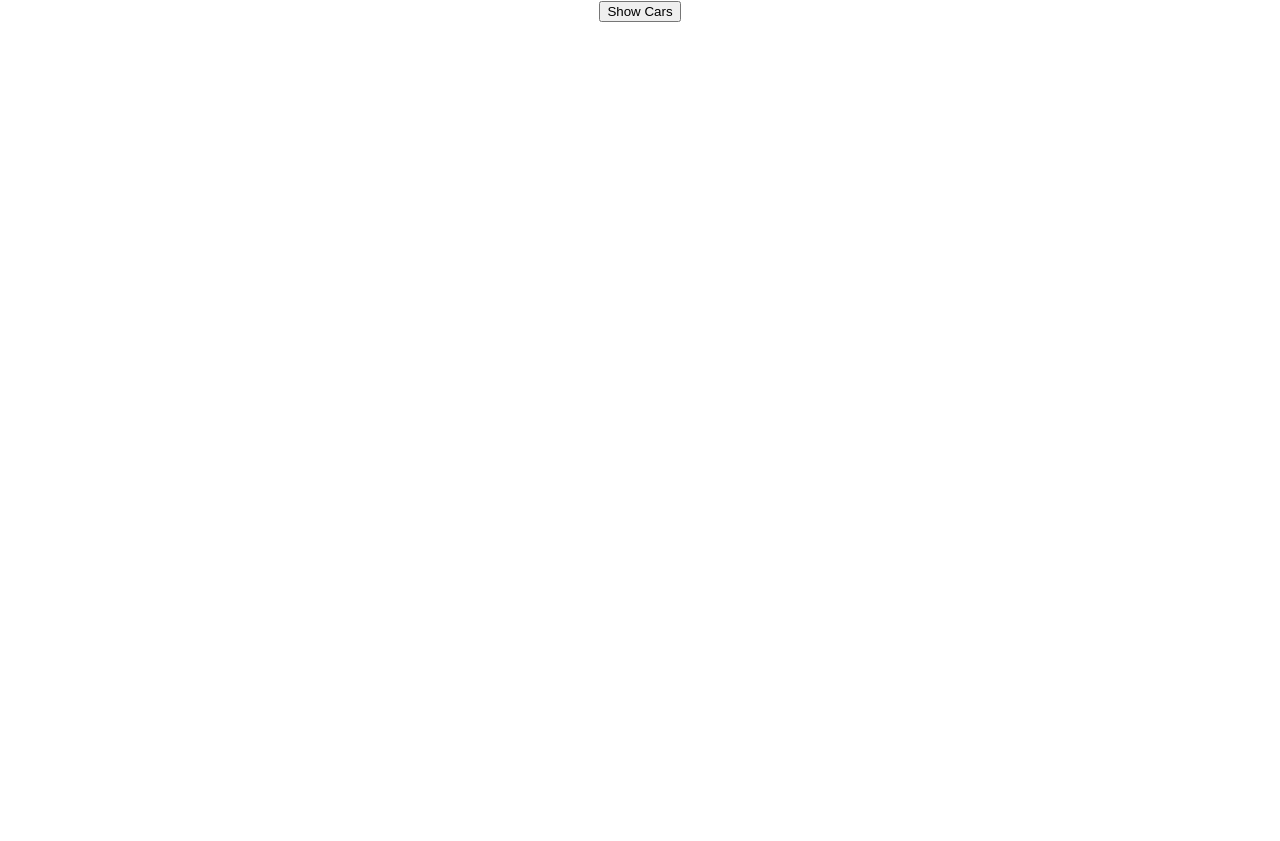
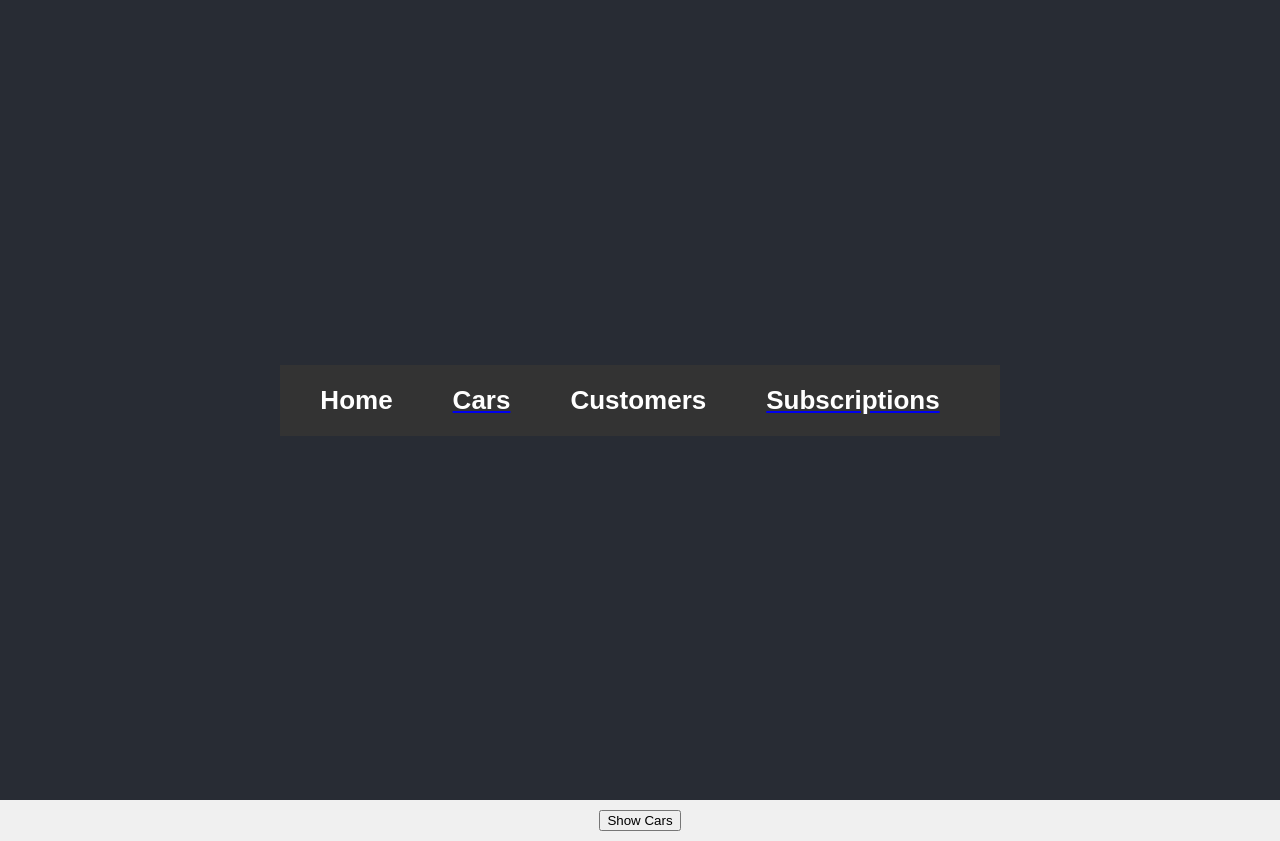
Before and after one commit to WilliELM/Bilabonnement-frontend, a React (Create React App) app in the folder frontend-bilabonnement/: page / in a window 1280 px wide. Before the commit this address had no page. Before the commit the page ends 800 px from the top, so only its background shows below. Built offline with nearby package versions, Linux system fonts and the light colour scheme.

Commit message:
videre arbejde med routing

```diff
--- a/frontend-bilabonnement/src/App.js
+++ b/frontend-bilabonnement/src/App.js
@@ -3,15 +3,23 @@
 import CarList from "./components/lists/carList";
 import SubscriptionList from "./components/lists/subscriptionList";
 import CustomerList from "./components/lists/customerList";
+import Navbar from "./components/websiteComponents/navbar";
 
 function App() {
   return (
       <Router>
           <div className="App">
-              <Link to="/cars" className="navbar-link"> <button  > Show Cars </button> </Link>
+              <header className="App-header">
+                  <Navbar />
+              </header>
+              <div className="content">
+              <Link to="/cars" className="navbar-link"> <button> Show Cars </button> </Link>
               <Routes>
                   <Route path="/cars" element={<CarList />} />
+                  <Route path="/customers" element={<CustomerList />} />
+                  <Route path="/subscriptions" element={<SubscriptionList />} />
               </Routes>
+              </div>
           </div>
       </Router>
 
--- a/frontend-bilabonnement/src/components/websiteComponents/navbar.js
+++ b/frontend-bilabonnement/src/components/websiteComponents/navbar.js
@@ -1 +1,46 @@
-/* Hello */
+import React, { useState } from 'react';
+import { Link } from 'react-router-dom';
+
+function Navbar() {
+    const [showCarsDropdown, setShowCarsDropdown] = useState(false);
+    const [showCustomersDropdown, setShowCustomersDropdown] = useState(false);
+    const [showSubscriptionsDropdown, setShowSubscriptionsDropdown] = useState(false);
+
+
+    const toggleCarsDropdown = () => {
+        setShowCarsDropdown(!showCarsDropdown);
+    };
+
+    const toggleCustomersDropdown = () => {
+        setShowCustomersDropdown(!showCustomersDropdown);
+    };
+
+    const toggleSubscriptionsDropdown = () => {
+        setShowSubscriptionsDropdown(!showSubscriptionsDropdown);
+    };
+
+    return (
+        <nav className='navbar'>
+            <ul className='navbar-list'>
+
+                <li className='navbar-item'>
+                    <Link to="/" className="navbar-link">Home</Link>
+                </li>
+
+                <li className='navbar-item' onClick={toggleCarsDropdown}>
+                    <Link to="/cars"><span className="navbar-link breeds-dropdown">Cars</span> </Link>
+                </li>
+
+                <li className='navbar-item' onClick={toggleCustomersDropdown}>
+                     <span className="navbar-link breeds-dropdown">Customers</span>
+                </li>
+
+                <li className='navbar-item' onClick={toggleSubscriptionsDropdown}>
+                    <Link to="/subscriptions"> <span className="navbar-link breeds-dropdown">Subscriptions</span> </Link>
+                </li>
+            </ul>
+        </nav>
+    );
+}
+
+export default Navbar;
--- a/frontend-bilabonnement/src/index.css
+++ b/frontend-bilabonnement/src/index.css
@@ -38,3 +38,201 @@
   padding: 10px;
   text-align: center;
 }
+
+
+body, h1, ul, li {
+  margin: 0;
+  padding: 0;
+  list-style-type: none;
+}
+
+
+body {
+  background-color: #f0f0f0;
+  font-family: Arial, sans-serif;
+  text-align: center;
+}
+
+h1 {
+  font-size: 36px;
+  color: #333;
+  margin: 20px;
+}
+
+.image-container {
+  display: flex;
+  flex-wrap: wrap;
+  justify-content: center;
+  width: 100%;
+  margin-top: 20px;
+
+}
+
+.container-of-image-container {
+
+  margin: 0 auto;
+}
+
+.image-container img {
+  width: 200px;
+  height: 150px;
+  margin: 10px;
+  border: 10px solid #FFF;
+  border-radius: 4px;
+  transition: transform 0.2s ease-in-out;
+}
+
+
+
+
+.image-container img:hover {
+  cursor: pointer;
+}
+
+.image-container li {
+  margin: 10px;
+  padding: 10px;
+  text-align: center;
+  border-radius: 5px;
+  transition: transform 0.2s ease-in-out;
+}
+
+.image-container .specific-dog {
+  margin: 10px;
+  padding: 10px;
+  border: 4px solid rgb(255, 255, 255);
+  text-align: center;
+  border-radius: 5px;
+  transition: transform 0.2s ease-in-out;
+}
+
+.image-container p {
+  margin: 8px;
+}
+
+.image-container div {
+  margin-top: 10px;
+  text-align: center;
+}
+
+
+.image-container li:hover {
+
+  cursor: pointer;
+}
+
+.dog-card {
+  margin: 10px;
+  padding: 10px;
+  text-align: center;
+}
+
+
+.dog-info {
+  margin-top: 10px;
+}
+
+
+.navbar {
+  background-color: #333;
+  color: #fff;
+  display: flex;
+  justify-content: space-between;
+  align-items: center;
+  padding: 10px 20px;
+}
+
+.navbar-list {
+  list-style: none;
+  padding: 0;
+  display: flex;
+  justify-content: space-around;
+}
+
+.navbar-item {
+  position: relative;
+  margin-right: 20px;
+}
+
+.navbar-link {
+  text-decoration: none;
+  color: #fff;
+  font-weight: bold;
+  padding: 10px 20px;
+  display: block;
+  cursor: pointer;
+  transition: background-color 0.2s ease;
+}
+
+.navbar-link:hover {
+  background-color: #555;
+  border-radius: 5px;
+}
+
+.dropdown-menu {
+  position: absolute;
+  top: 100%;
+  left: 0;
+  background-color: #333;
+  list-style: none;
+  padding: 0;
+  display: none;
+}
+
+.dropdown-item {
+  padding: 10px;
+  text-align: center;
+  transition: background-color 0.2s ease;
+}
+
+.dropdown-link {
+  text-decoration: none;
+  color: #fff;
+  display: block;
+  padding: 10px;
+}
+
+.dropdown-link:hover {
+  background-color: #c0c0c0;
+  border-radius: 5px;
+}
+
+.navbar-item:hover .dropdown-menu {
+  display: block;
+}
+
+.breeds-dropdown {
+  cursor: pointer;
+  position: relative;
+  padding: 10px 20px;
+  display: block;
+}
+
+.breeds-dropdown:hover {
+  background-color: #555;
+  border-radius: 5px;
+}
+
+.dropdown-menu {
+  position: absolute;
+  top: 100%;
+  left: 0;
+  background-color: #fff;
+  list-style: none;
+  padding: 0;
+  display: none;
+  box-shadow: 0 2px 4px rgba(0, 0, 0, 0.1);
+  border-radius: 5px;
+  z-index: 100;
+}
+
+
+.dropdown-menu li {
+  padding: 5px;
+}
+
+.dropdown-menu a {
+  text-decoration: none;
+  color: #333;
+  display: block;
+}
```
